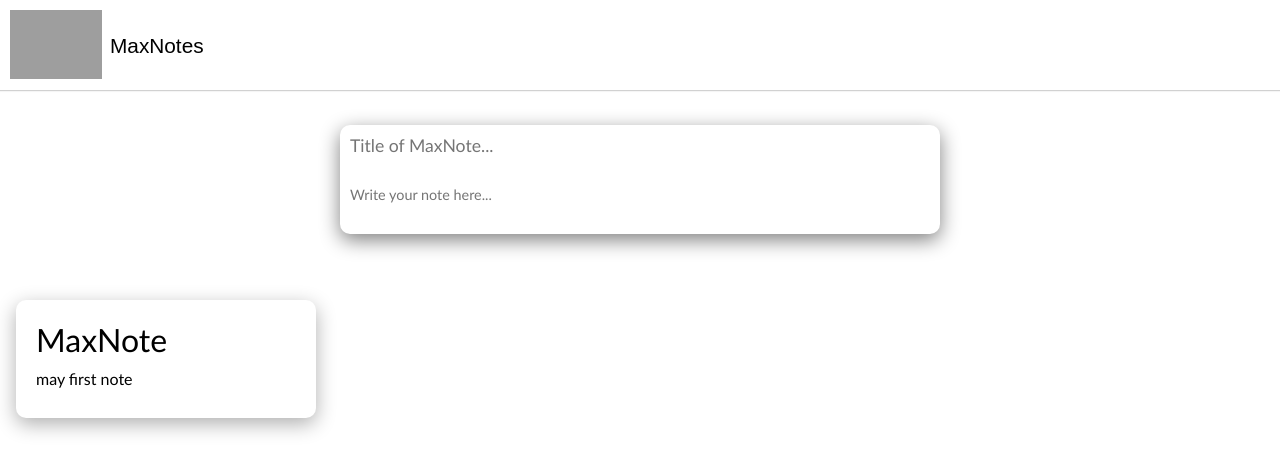
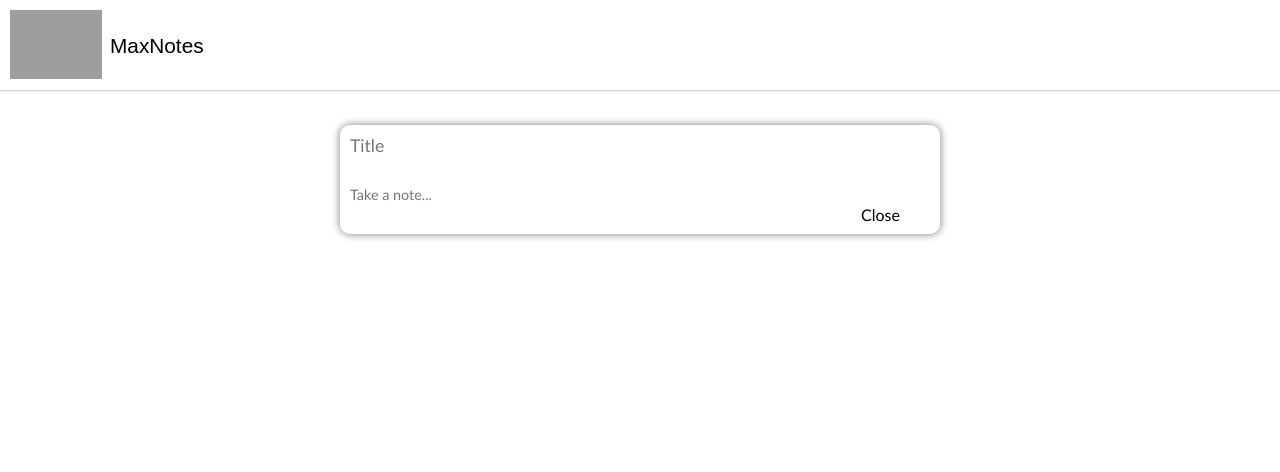
Before and after one commit to Svabo89/react-maxnotes-app, a React (Create React App) app: page / in a window 1280 px wide. Shown: the top 472 px of the page. Built offline with nearby package versions, Linux system fonts and the light colour scheme; grey boxes are pictures that could not be loaded.

Commit message:
notes not beeing created (TODO)

```diff
--- a/src/App.js
+++ b/src/App.js
@@ -1,15 +1,30 @@
-import React from "react";
+import React, { useState } from "react";
 import ReactDOM from "react-dom";
 import Header from "./components/Header";
-import Input from "./components/input";
+import Input from "./components/Input";
 import Note from "./components/Note";
+
 function App(props) {
-  return (
-    <div>
-      <Header />
-      <Input />
-      <Note />
-    </div>
-  );
-};
+  const [notes, setNotes] = useState([]);
+
+  function addNote(newNote) {
+    setNotes((prevValue) => {
+      return [...prevValue, newNote];
+    });
+  }
+    return (
+      <div className="App">
+        <Header />
+        <Input onAdd={addNote} />
+        {notes.map((note, index) => (
+          <Note
+            key={index}
+            id={index}
+            title={note.title}
+            content={note.content}
+          />
+        ))}
+      </div>
+    );
+}
 export default App;
--- a/src/components/Note.jsx
+++ b/src/components/Note.jsx
@@ -1,10 +1,10 @@
 import React from "react";
 
-function Note(props){
+function Note(title, content, id) {
   return (
     <div className="note">
-      <h1>MaxNote</h1>
-      <p>may first note </p>
+      <h1>{title}</h1>
+      <p>{content}</p>
     </div>
   );
 };
--- a/src/components/input.jsx
+++ b/src/components/input.jsx
@@ -1,7 +1,7 @@
 import React from "react";
 import { useState } from "react";
 
-function Input(props) {
+function Input(submitNote, onAdd) {
   const [note, setNote] = useState({
     title: "",
     content: "",
@@ -15,13 +15,17 @@ function Input(props) {
       };
     });
   }
+  function submitNote(event) {
+    onAdd(note);
+    event.preventDefault();
+  }
   return (
     <div>
       <form>
         <input
           value={note.title}
           type="text"
-          placeholder="Title of MaxNote..."
+          placeholder="Title"
           name="title"
           onChange={handleChange}
         />
@@ -29,12 +33,12 @@ function Input(props) {
           <textarea
             value={note.content}
             name="content"
-            placeholder="Write your note here..."
+            placeholder="Take a note..."
             onChange={handleChange}
           >
-            {""}
           </textarea>
         </p>
+        <button onClick={submitNote}>Close</button>
       </form>
     </div>
   );
--- a/src/index.css
+++ b/src/index.css
@@ -36,7 +36,7 @@ form {
   background: #fff;
   padding: 10px;
   border-radius: 10px;
-  box-shadow: 0 6px 20px rgba(128, 128, 128);
+  box-shadow: 0.1px 0.1px 8px 0.1px rgba(128, 128, 128);
 }
 form input {
   width: 100%;
@@ -59,21 +59,33 @@ form textarea {
   resize: none;
   font-family: "Gill Sans", "Gill Sans MT", Calibri, "Trebuchet MS", sans-serif;
 }
+form button {
+  position: absolute;
+  display: flex;
+  justify-content: center;
+  align-items: center;
+  border: none;
+  right: 40px;
+  bottom: 10px;
+  outline: none;
+  background: #fff;
+  font-family: "Gill Sans", "Gill Sans MT", Calibri, "Trebuchet MS", sans-serif;
+  font-size: 1rem;
+}
 .note {
   background: #fff;
   width: 300px;
   border-radius: 10px;
-  box-shadow: 0px 6px 20px rgb(175, 175, 175);
+  box-shadow: 0.1px 0.1px 3px 0.1px rgba(128, 128, 128);
   padding: 20px;
   margin: 16px;
   float: left;
 }
-.note h1 {
+.note h3 {
   font-family: "Gill Sans", "Gill Sans MT", Calibri, "Trebuchet MS", sans-serif;
-  font: 1em;
+  font: 1rem;
   font-weight: 400;
   margin-bottom: 10px;
-
 }
 .note p {
   font-family: "Gill Sans", "Gill Sans MT", Calibri, "Trebuchet MS", sans-serif;
@@ -82,6 +94,4 @@ form textarea {
   margin-bottom: 10px;
   white-space: pre-wrap;
   word-wrap: break-word;
-
-
 }
```
